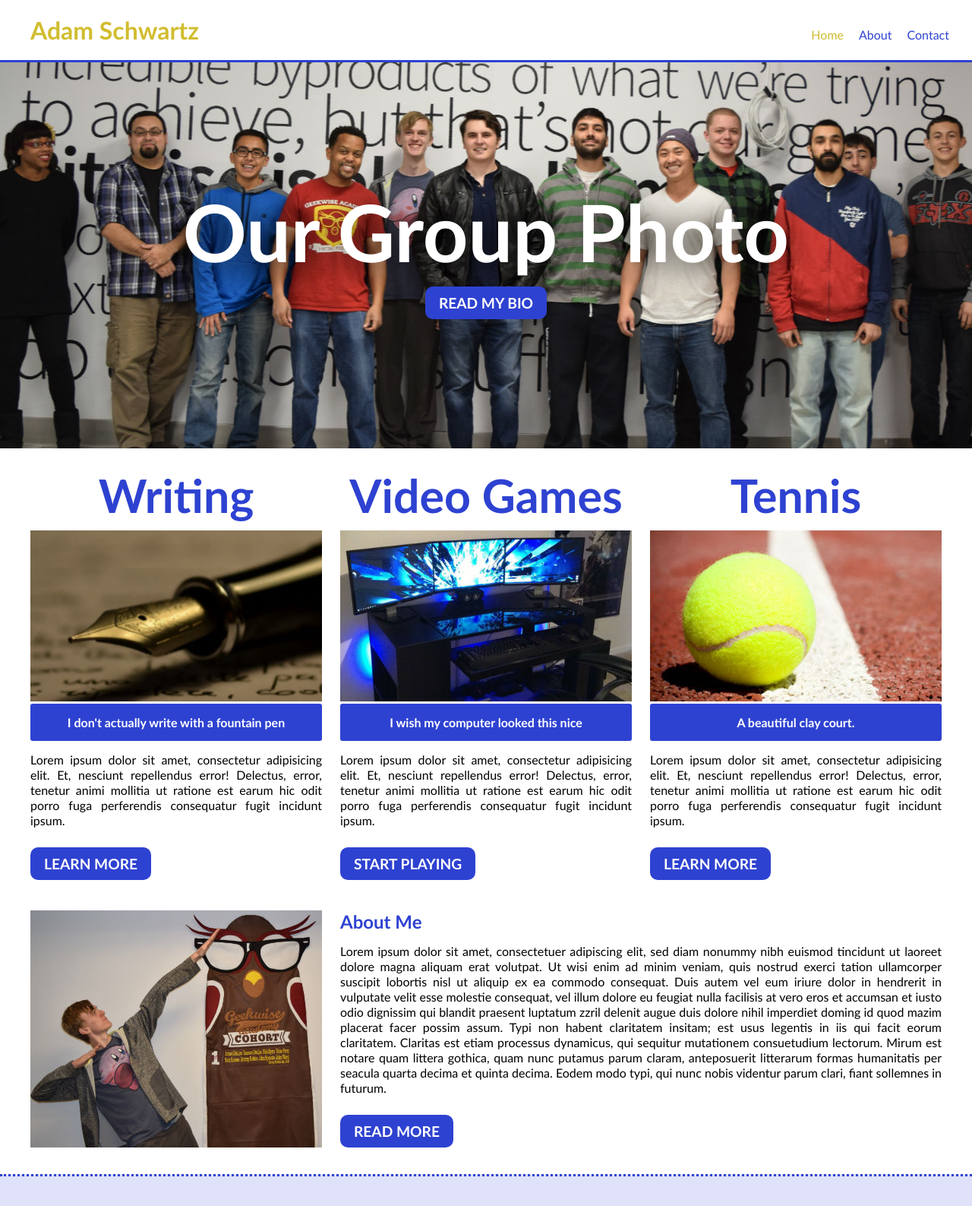
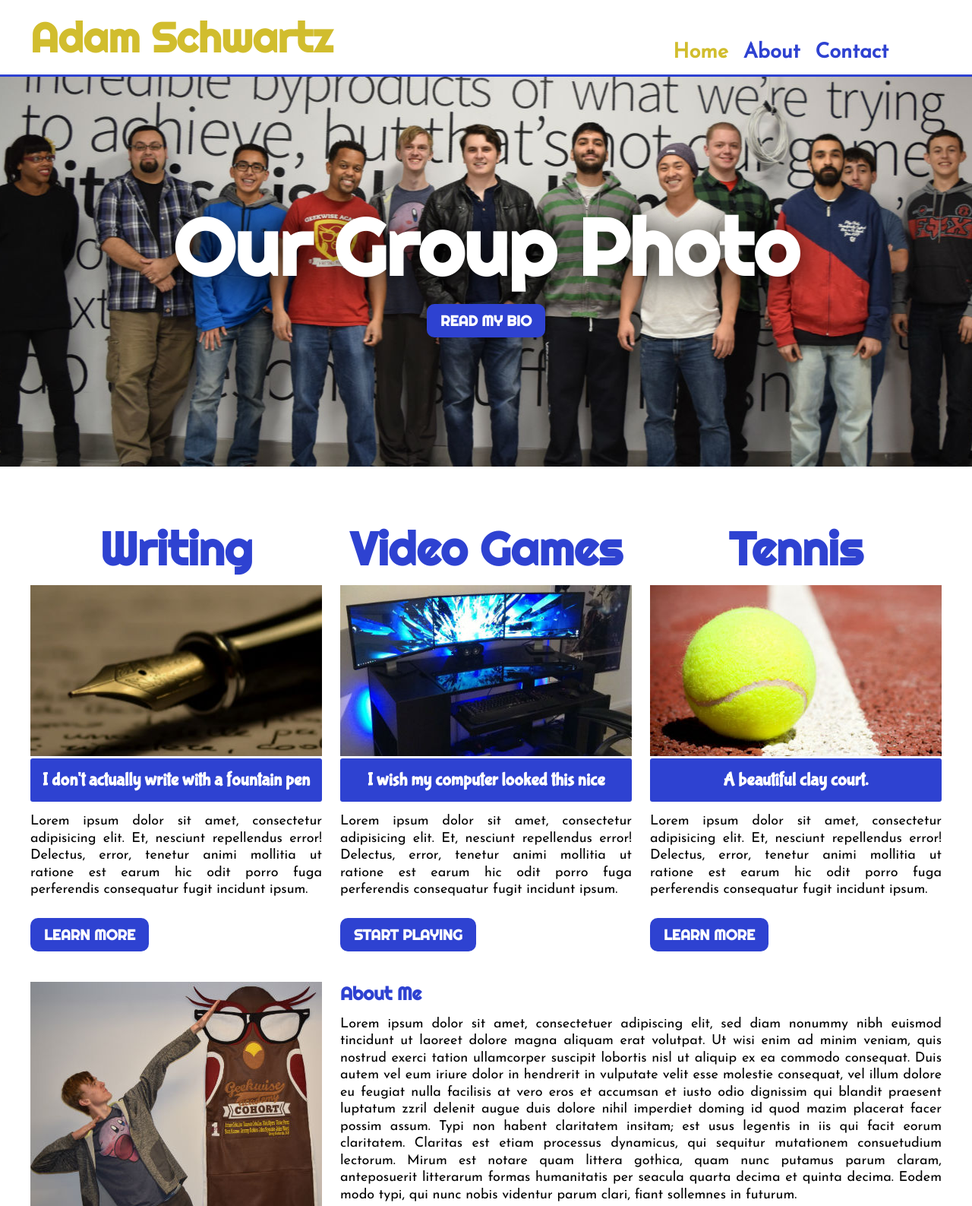
Before and after one commit to Barrik/geekwise_adam, a plain HTML site: page index.html in a window 1280 px wide. Shown: the top 1587 px of the page at 76% size. Drawn offline with Linux system fonts and the light colour scheme.

Commit message:
first page complete

```diff
--- a/css/styles.css
+++ b/css/styles.css
@@ -1,4 +1,6 @@
 /*===== Global Styles =====*/
+
+@import url(https://fonts.googleapis.com/css?family=Josefin+Sans|Righteous|Bubblegum+Sans);
 
 html, body {
      width:100%;
@@ -19,11 +21,15 @@ h1, h2, h3, h4 {
      margin:0px;
      padding:0px;
      color:#2e42d1; /* Faded Blue; primary color */
+     font-family: 'Righteous', cursive;
 }
 
 p {
      line-height:125%;
      margin:15px 0px;
+     font-family: 'Josefin Sans', sans-serif;
+     font-weight:400;
+     font-size:18px;
 }
 
 b, strong {
@@ -48,15 +54,17 @@ a:hover {
 /*===== Header Styles =====*/
 
 header {
-background-color:#FFF;
+     background-color:#FFF;
+     padding:5px 0px;
 }
 
 #headerBlock {
-     padding:20px 0px 20px 0px;
+     padding:10px 0px 10px 0px;
 }
 
 #logo a {
      color:#d1bd2e;
+     font-size:1.7em;
 }
 
 #logo a:hover {
@@ -67,8 +75,8 @@ background-color:#FFF;
 
 #menu {
      position:absolute;
-     top:20px;
-     right:20px;
+     top:40px;
+     right:100px;
 }
 
 #menu ul {
@@ -80,6 +88,9 @@ background-color:#FFF;
      float:left;
      text-align:center;
      margin:0px 10px;
+     font-family: 'Josefin Sans', sans-serif;
+     font-weight:700;
+     font-size: 1.7em;
 }
 
 .currentPage {
@@ -122,7 +133,7 @@ background-color:#FFF;
      font-weight:900;
      text-align:center;
      /*text-decoration:underline;*/
-     margin:25px 0px 10px 0px;
+     margin:70px 0px 10px 0px;
 }
 
 .columnA p, .columnB p, .columnC p {
@@ -134,12 +145,13 @@ background-color:#FFF;
      background-color:#2e42d1;
      color:#FFF;
      display:block;
-     font-size:1em;
+     font-size:1.5em;
      font-weight:700;
      margin:0px 0px 10px 0px;
      padding:15px 0px;
      text-align:center;
      border-radius:3px;
+     font-family: 'Bubblegum Sans', cursive;
 }
 
 .columnA, .columnB {
@@ -163,6 +175,8 @@ a.button {
      font-size:1.2em;
      border-radius:10px;
      margin:10px 0px;
+     transition:background 0.2s linear 0s;
+     font-family: 'Righteous', cursive;
 }
 
 
@@ -213,6 +227,11 @@ a.button:hover {
      color:#FFF;
      height:28px;
      width:28px;
+     transition:background 0.2s linear 0s;
+}
+
+.fa:hover {
+     background-color:#d1bb2e;
 }
 
 .fa-facebook {background-color:#0c516e;}
```
Also changed, not shown: index.html (+1 -0 lines).
